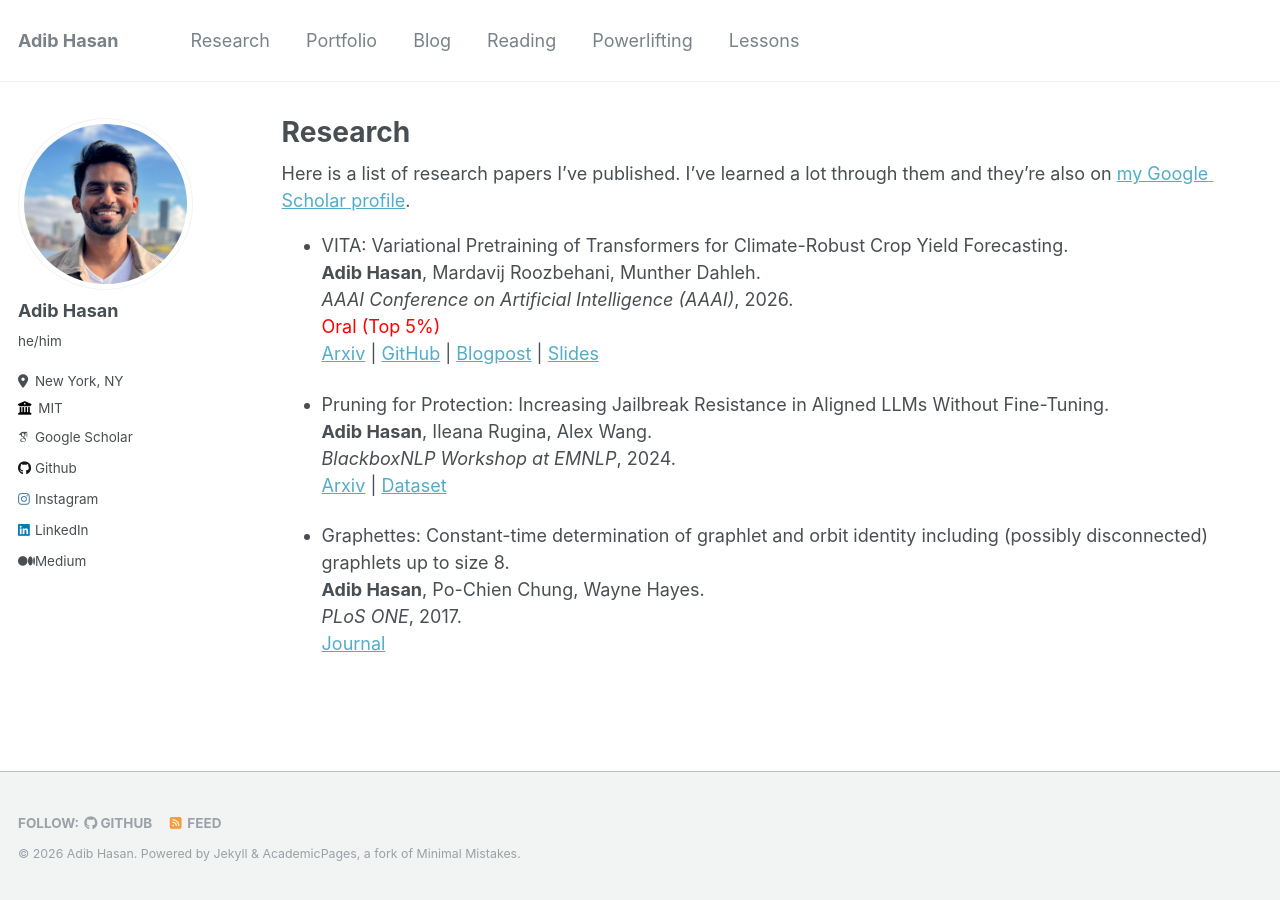
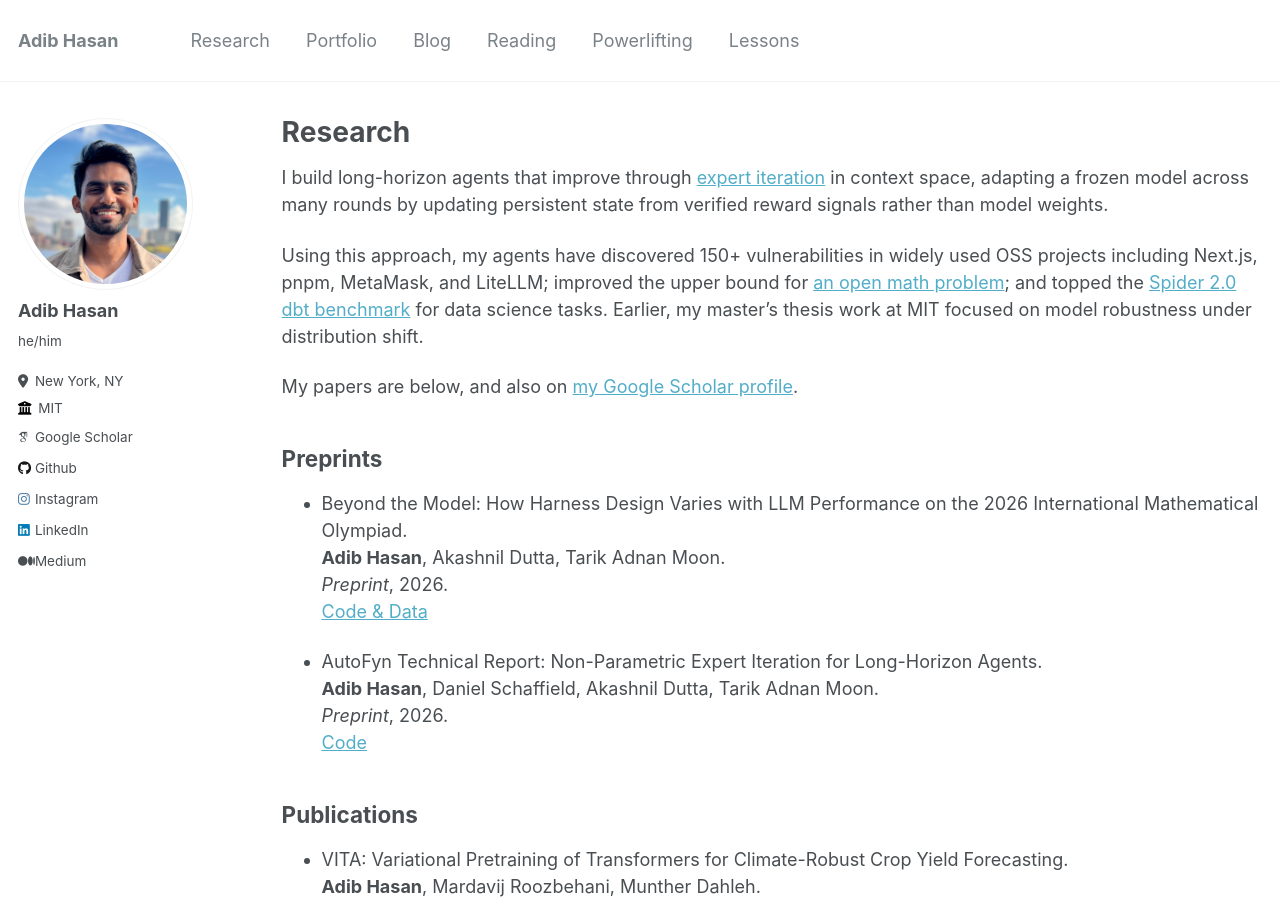
Before and after one commit to Neehan/neehan.github.io, a Jekyll site: the page built from _pages/research.md, in a window 1280 px wide and 900 px high. Built offline with Jekyll 4.4.1, drawn with Linux system fonts in a browser that asks for light colours; some web fonts are replaced.

Commit message:
Split about/research pages, fix canonical URL and meta descriptions
Move research interests and agent results from about.md to research.md,
leaving about.md as identity only with a pointer to research. Add a
Preprints section for the two IMO/AutoFyn papers, linking the AutoFyn
repo until arXiv IDs land.

Point site url at adibhasan.com so canonical tags, og:url, and the
sitemap stop advertising neehan.github.io. Fill in the site description
and add per-page descriptions for about, portfolio, and reading.

Co-Authored-By: Claude Opus 5 (1M context) <noreply@anthropic.com>

```diff
--- a/_config.yml
+++ b/_config.yml
@@ -11,8 +11,8 @@ locale: "en-US"
 title: "Adib Hasan"
 title_separator: "-"
 name: &name "Adib Hasan"
-description: &description ""
-url: https://neehan.github.io # the base hostname & protocol for your site e.g. "https://mmistakes.github.io"
+description: &description "Personal site of Adib Hasan, an AI researcher working on long-horizon agents. Research, writing, and projects."
+url: https://adibhasan.com # the base hostname & protocol for your site e.g. "https://mmistakes.github.io"
 baseurl: "" # the subpath of your site, e.g. "/blog"
 repository: "neehan/neehan.github.io"
 
--- a/_pages/research.md
+++ b/_pages/research.md
@@ -5,9 +5,27 @@ permalink: /research/
 author_profile: true
 ---
 
+I build long-horizon agents that improve through [expert iteration](https://arxiv.org/abs/1705.08439) in context space, adapting a frozen model across many rounds by updating persistent state from verified reward signals rather than model weights.
+
+Using this approach, my agents have discovered 150+ vulnerabilities in widely used OSS projects including Next.js, pnpm, MetaMask, and LiteLLM; improved the upper bound for [an open math problem](https://github.com/Neehan/zhang-zagier-82a); and topped the [Spider 2.0 dbt benchmark](https://github.com/SignalPilot-Labs/SignalPilot) for data science tasks. Earlier, my master's thesis work at MIT focused on model robustness under distribution shift.
+
 {% if site.author.googlescholar %}
-  <div class="wordwrap">Here is a list of research papers I’ve published. I’ve learned a lot through them and they’re also on <a href="{{site.author.googlescholar}}">my Google Scholar profile</a>.</div>
+  <div class="wordwrap">My papers are below, and also on <a href="{{site.author.googlescholar}}">my Google Scholar profile</a>.</div>
 {% endif %}
+
+## Preprints
+
+* Beyond the Model: How Harness Design Varies with LLM Performance on the 2026 International Mathematical Olympiad. <br>
+  **Adib Hasan**, Akashnil Dutta, Tarik Adnan Moon. <br>
+  *Preprint*, 2026. <br>
+  [Code & Data](https://github.com/SignalPilot-Labs/AutoFyn)
+
+* AutoFyn Technical Report: Non-Parametric Expert Iteration for Long-Horizon Agents. <br>
+  **Adib Hasan**, Daniel Schaffield, Akashnil Dutta, Tarik Adnan Moon. <br>
+  *Preprint*, 2026. <br>
+  [Code](https://github.com/SignalPilot-Labs/AutoFyn)
+
+## Publications
 
 * VITA: Variational Pretraining of Transformers for Climate-Robust Crop Yield Forecasting. <br>
   **Adib Hasan**, Mardavij Roozbehani, Munther Dahleh. <br>
```
Also changed, not shown: _pages/about.md (+6 -5 lines), _pages/portfolio.md (+1 -0 lines), _pages/powerlifting.md (+1 -1 lines), _pages/reading.md (+1 -0 lines).
